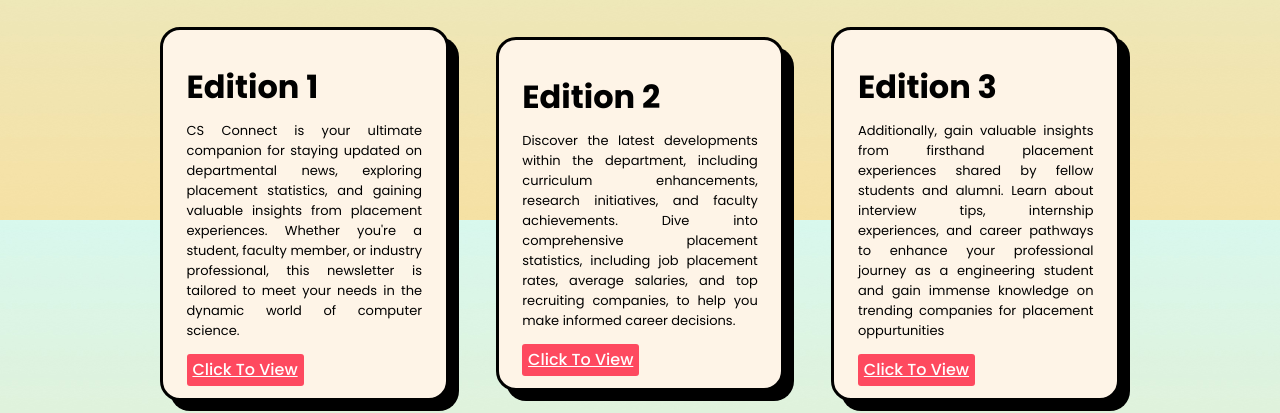
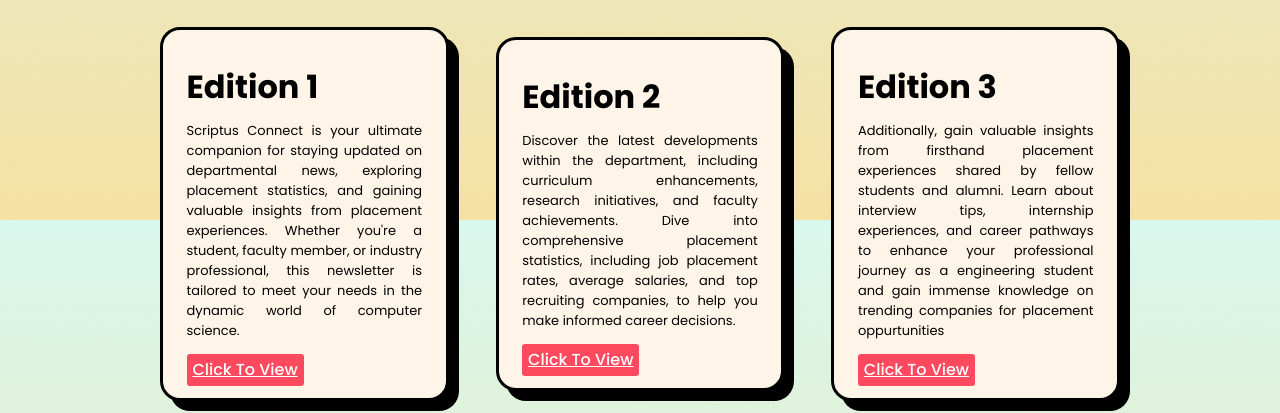
Before and after one commit to Karthick1242004/Cognissance, a React (Create React App) app: page / in a window 1280 px wide. Shown: the part 4580-4993 px from the top of the page. Built offline with nearby package versions, Linux system fonts and the light colour scheme; a web font is replaced by a local one.

Commit message:
Update News.jsx
Text change

```diff
--- a/src/components/Newsletter/News.jsx
+++ b/src/components/Newsletter/News.jsx
@@ -10,7 +10,7 @@
         <div className={No.nc1}>
              <div className={No.nc}>
                  <h1>Edition 1</h1>
-                 <p>CS Connect is your ultimate companion for staying updated on departmental news, exploring placement statistics, and gaining valuable insights from placement experiences. Whether you're a student, faculty member, or industry professional, this newsletter is tailored to meet your needs in the dynamic world of computer science.</p>
+                 <p>Scriptus Connect is your ultimate companion for staying updated on departmental news, exploring placement statistics, and gaining valuable insights from placement experiences. Whether you're a student, faculty member, or industry professional, this newsletter is tailored to meet your needs in the dynamic world of computer science.</p>
                  <a className={No.aa} href='https://heyzine.com/flip-book/89de0d11cf.html'>Click To View</a>
              </div>
              <div className={No.nc}>
```
